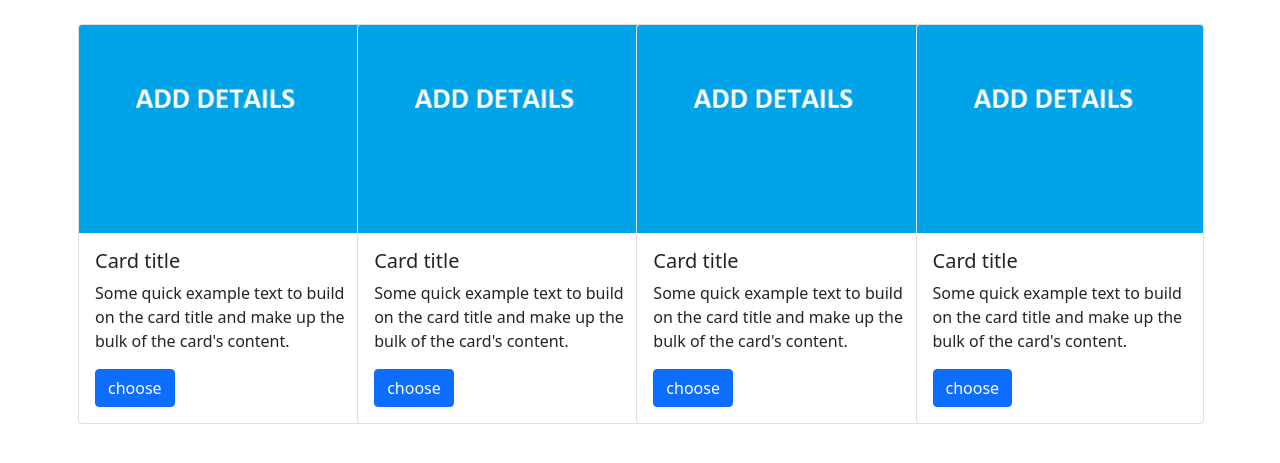
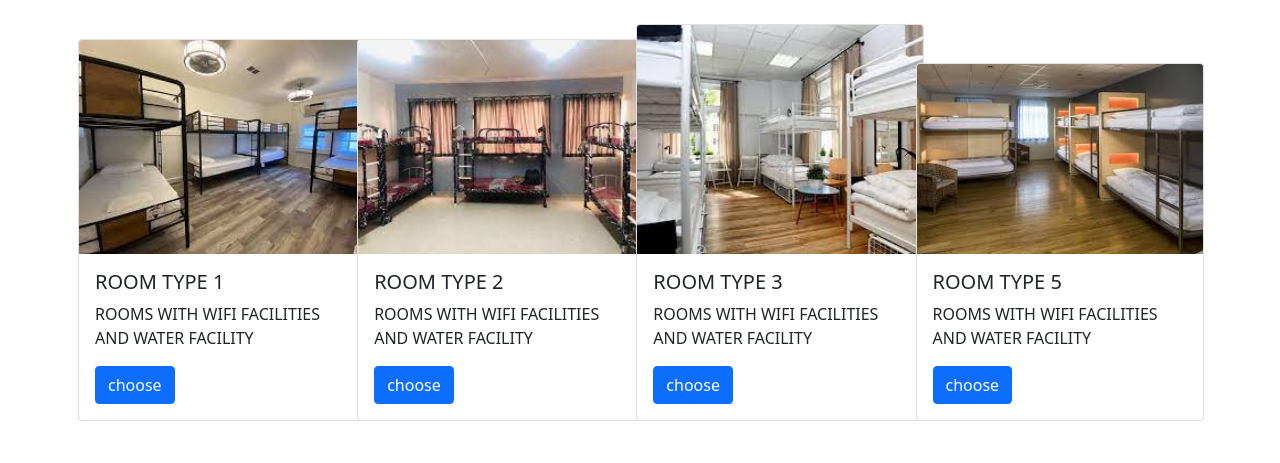
Before and after one commit to manheraa/hostel, a Django app: page /ntp/bookroom/ in a window 1280 px wide. Shown: the part 56-519 px from the top of the page. Run offline with Django 4.2, Linux system fonts and the light colour scheme.

Commit message:
THIS IS THE MOST UPDATED VERSION OF THE PROJECT

```diff
--- a/ntp/templates/bookroom.html
+++ b/ntp/templates/bookroom.html
@@ -66,10 +66,10 @@
         <div class="carousel-item active">
           <div class="col-xs-3 col-sm-3 col-md-3">
             <div class="card" style="width: 18rem;">
-              <img src='{% static "ntp/m1.png" %}' class="card-img-top" alt="...">
+              <img src='{% static "ntp/hostel1.jpeg" %}' class="card-img-top" alt="...">
               <div class="card-body">
-                  <h5 class="card-title">Card title</h5>
-                  <p class="card-text">Some quick example text to build on the card title and make up the bulk of the card's content.</p>
+                  <h5 class="card-title">ROOM TYPE 1</h5>
+                  <p class="card-text">ROOMS WITH WIFI FACILITIES AND WATER FACILITY</p>
                   <a href="../booked/" class="btn btn-primary">choose</a>
               </div>
             </div>
@@ -77,10 +77,10 @@
 
           <div class="col-xs-3 col-sm-3 col-md-3">
             <div class="card" style="width: 18rem;">
-              <img src='{% static "ntp/m1.png" %}' class="card-img-top" alt="...">
+              <img src='{% static "ntp/hostel2.jpeg" %}' class="card-img-top" alt="...">
               <div class="card-body">
-                <h5 class="card-title">Card title</h5>
-                <p class="card-text">Some quick example text to build on the card title and make up the bulk of the card's content.</p>
+                <h5 class="card-title">ROOM TYPE 2</h5>
+                <p class="card-text">ROOMS WITH WIFI FACILITIES AND WATER FACILITY</p>
                 <a href="../booked/" class="btn btn-primary">choose</a>
               </div>
             </div>
@@ -88,10 +88,10 @@
 
           <div class="col-xs-3 col-sm-3 col-md-3">
             <div class="card" style="width: 18rem;">
-              <img src='{% static "ntp/m1.png" %}' class="card-img-top" alt="...">
+              <img src='{% static "ntp/hostel3.jpeg" %}' class="card-img-top" alt="...">
               <div class="card-body">
-                <h5 class="card-title">Card title</h5>
-                <p class="card-text">Some quick example text to build on the card title and make up the bulk of the card's content.</p>
+                <h5 class="card-title">ROOM TYPE 3</h5>
+                <p class="card-text">ROOMS WITH WIFI FACILITIES AND WATER FACILITY</p>
                 <a href="../booked/" class="btn btn-primary">choose</a>
               </div>
             </div>
@@ -99,10 +99,10 @@
 
           <div class="col-xs-3 col-sm-3 col-md-3">
             <div class="card" style="width: 18rem;">
-              <img src='{% static "ntp/m1.png" %}' class="card-img-top" alt="...">
+              <img src='{% static "ntp/hostel4.jpeg" %}' class="card-img-top" alt="...">
               <div class="card-body">
-                <h5 class="card-title">Card title</h5>
-                <p class="card-text">Some quick example text to build on the card title and make up the bulk of the card's content.</p>
+                <h5 class="card-title">ROOM TYPE 5</h5>
+                <p class="card-text">ROOMS WITH WIFI FACILITIES AND WATER FACILITY</p>
                 <a href="../booked/" class="btn btn-primary">choose</a>
               </div>
             </div>
@@ -111,98 +111,8 @@
 
 
 
-        <div class="carousel-item">
-          <div class="col-xs-3 col-sm-3 col-md-3">
-            <div class="card" style="width: 18rem;">
-              <img src='{% static "ntp/m1.png" %}' class="card-img-top" alt="...">
-              <div class="card-body">
-                  <h5 class="card-title">Card title</h5>
-                  <p class="card-text">Some quick example text to build on the card title and make up the bulk of the card's content.</p>
-                  <a href="../booked/" class="btn btn-primary">choose</a>
-              </div>
-            </div>
-          </div>
 
-          <div class="col-xs-3 col-sm-3 col-md-3">
-            <div class="card" style="width: 18rem;">
-              <img src='{% static "ntp/m1.png" %}' class="card-img-top" alt="...">
-              <div class="card-body">
-                <h5 class="card-title">Card title</h5>
-                <p class="card-text">Some quick example text to build on the card title and make up the bulk of the card's content.</p>
-                <a href="../booked/" class="btn btn-primary">choose</a>
-              </div>
-            </div>
-          </div>
 
-          <div class="col-xs-3 col-sm-3 col-md-3">
-            <div class="card" style="width: 18rem;">
-              <img src='{% static "ntp/m1.png" %}' class="card-img-top" alt="...">
-              <div class="card-body">
-                <h5 class="card-title">Card title</h5>
-                <p class="card-text">Some quick example text to build on the card title and make up the bulk of the card's content.</p>
-                <a href="../booked/" class="btn btn-primary">choose</a>
-              </div>
-            </div>
-          </div>
-
-          <div class="col-xs-3 col-sm-3 col-md-3">
-            <div class="card" style="width: 18rem;">
-              <img src='{% static "ntp/m1.png" %}' class="card-img-top" alt="...">
-              <div class="card-body">
-                <h5 class="card-title">Card title</h5>
-                <p class="card-text">Some quick example text to build on the card title and make up the bulk of the card's content.</p>
-                <a href="../booked/" class="btn btn-primary">choose</a>
-              </div>
-            </div>
-          </div>
-        </div>
-
-        <div class="carousel-item">
-          <div class="col-xs-3 col-sm-3 col-md-3">
-            <div class="card" style="width: 18rem;">
-              <img src='{% static "ntp/m1.png" %}' class="card-img-top" alt="...">
-              <div class="card-body">
-                  <h5 class="card-title">Card title</h5>
-                  <p class="card-text">Some quick example text to build on the card title and make up the bulk of the card's content.</p>
-                  <a href="../booked/" class="btn btn-primary">choose</a>
-              </div>
-            </div>
-         </div>
-
-          <div class="col-xs-3 col-sm-3 col-md-3">
-            <div class="card" style="width: 18rem;">
-              <img src='{% static "ntp/m1.png" %}' class="card-img-top" alt="...">
-              <div class="card-body">
-                <h5 class="card-title">Card title</h5>
-                <p class="card-text">Some quick example text to build on the card title and make up the bulk of the card's content.</p>
-                <a href="../booked/" class="btn btn-primary">choose</a>
-              </div>
-            </div>
-          </div>
-
-          <div class="col-xs-3 col-sm-3 col-md-3">
-            <div class="card" style="width: 18rem;">
-              <img src='{% static "ntp/m1.png" %}' class="card-img-top" alt="...">
-              <div class="card-body">
-                <h5 class="card-title">Card title</h5>
-                <p class="card-text">Some quick example text to build on the card title and make up the bulk of the card's content.</p>
-                <a href="../booked/" class="btn btn-primary">choose</a>
-              </div>
-            </div>
-          </div>
-
-          <div class="col-xs-3 col-sm-3 col-md-3">
-            <div class="card" style="width: 18rem;">
-              <img src='{% static "ntp/m1.png" %}' class="card-img-top" alt="...">
-              <div class="card-body">
-                <h5 class="card-title">Card title</h5>
-                <p class="card-text">Some quick example text to build on the card title and make up the bulk of the card's content.</p>
-                <a href="../booked/" class="btn btn-primary">choose</a>
-              </div>
-            </div>
-          </div>
-        </div>
-      </div>
 
   </div>
 
```
Also changed, not shown: ntp/static/ntp/hostel1.jpeg (added), ntp/static/ntp/hostel2.jpeg (added), ntp/static/ntp/hostel3.jpeg (added), ntp/static/ntp/hostel4.jpeg (added), ntp/static/ntp/jg.png (added).
